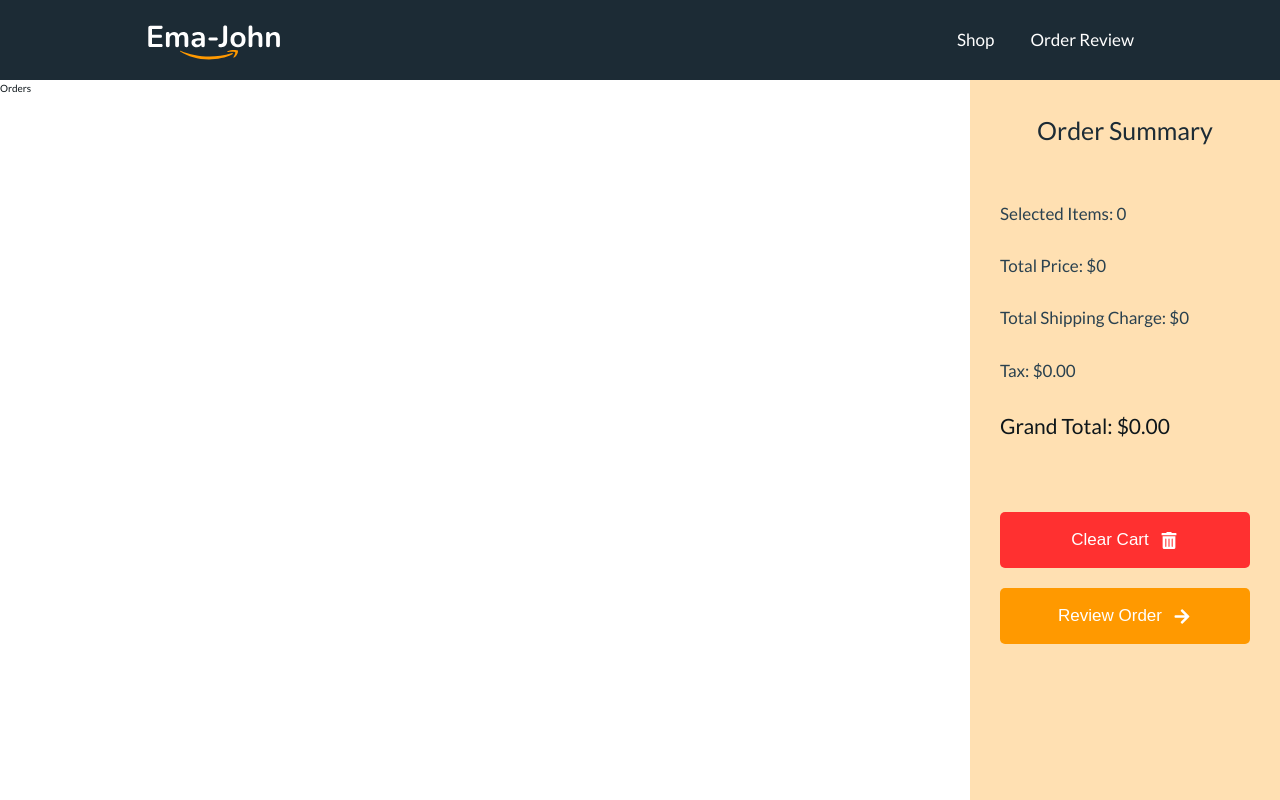
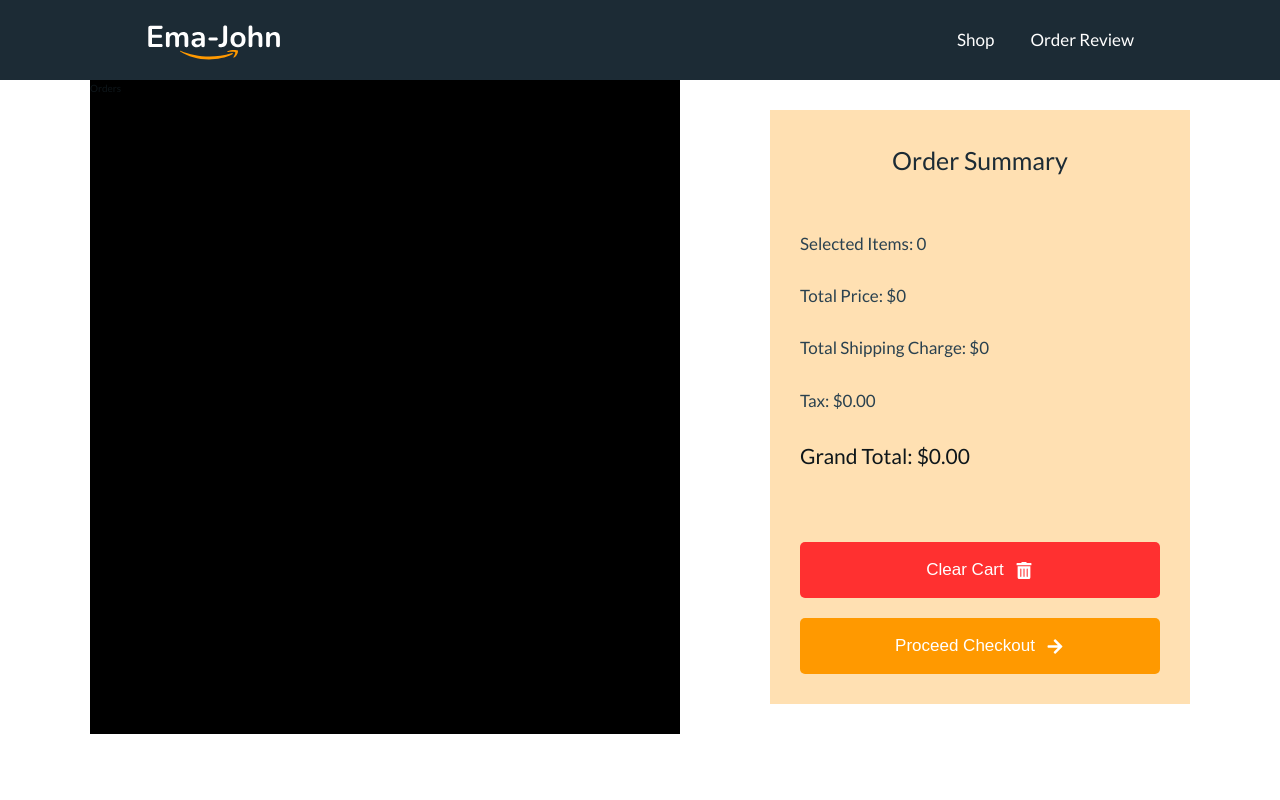
Before and after one commit to tanvirch0750/ema-john-react-practice, a React (Create React App) app: page /orders-review in a window 1280 px wide. Built offline with nearby package versions, Linux system fonts and the light colour scheme; no server answers.

Commit message:
implemented dynamic route path

```diff
--- a/src/App.css
+++ b/src/App.css
@@ -1,10 +1,11 @@
 .container {
   display: grid;
-  grid-template-rows: 8rem calc(100vh - 8rem);
+  grid-template-rows: 8rem min-content;
   grid-template-columns:
     [full-start] minmax(9rem, 1fr) [center-start] repeat(
       10,
       [col-start] minmax(min-content, 14rem) [col-end]
     )
     [center-end] minmax(9rem, 1fr) [full-end];
+  position: relative;
 }
--- a/src/components/Order-Review-Container/OrderReviewContainer.jsx
+++ b/src/components/Order-Review-Container/OrderReviewContainer.jsx
@@ -6,7 +6,7 @@ const OrderReviewContainer = ({cart}) => {
    return (
       <>
          <OrderReview />
-         <OrderSummary cart={cart}/>
+         <OrderSummary cart={cart} customClass="true"/>
       </>
    );
 };
--- /dev/null
+++ b/src/components/Order-Review/OrderReview.css
@@ -0,0 +1,4 @@
+.order-review {
+  grid-column: center-start / col-end 6;
+  background: #000;
+}
--- a/src/components/Order-Review/OrderReview.jsx
+++ b/src/components/Order-Review/OrderReview.jsx
@@ -1,8 +1,11 @@
 import React from 'react';
+import useCart from '../../Hooks/useCart';
+import './OrderReview.css';
 
 const OrderReview = () => {
+   const [cart] = useCart();
    return (
-      <div>
+      <div className='order-review'>
          Orders
       </div>
    );
--- a/src/components/Order-Summary/OrderSummary.css
+++ b/src/components/Order-Summary/OrderSummary.css
@@ -1,11 +1,18 @@
 /* product summary component */
 .product-summary {
+  height: 100vh;
   background-color: rgba(255, 153, 0, 0.3);
   grid-column: col-start 9 / full-end;
   padding: 30px;
+  position: -webkit-sticky;
+  position: sticky !important;
+  top: 0;
 }
 
 .order-review-container.product-summary {
+  grid-column: col-start 8 / center-end;
+  margin: 3rem 0;
+  height: auto;
 }
 
 .product-summary h2 {
--- a/src/components/Order-Summary/OrderSummary.jsx
+++ b/src/components/Order-Summary/OrderSummary.jsx
@@ -1,16 +1,20 @@
 import React from 'react';
 import { FaArrowRight, FaTrashAlt } from "react-icons/fa";
+import { useNavigate } from 'react-router-dom';
 import './OrderSummary.css';
 
-const OrderSummary = ({cart, handleClearCart}) => {
+const OrderSummary = ({cart, handleClearCart, customClass}) => {
    const totalPrice = cart.reduce((acc, currentValue) => acc + currentValue.price * currentValue.quantity, 0);
    const shippingPrice = cart.reduce((acc, currentValue) => acc + currentValue.shipping, 0);
    const quantity = cart.reduce((acc, currentValue) => acc + currentValue.quantity , 0);
 
    const tax = totalPrice * 0.1;
    const grandTotal = totalPrice + shippingPrice + tax;
+
+  const navigate = useNavigate()
+
    return (
-      <aside className="product-summary">
+      <aside className={customClass ? 'order-review-container product-summary' : 'product-summary'}>
         <h2>Order Summary</h2>
         <div className="summary-details">
           <p>Selected Items: {quantity}</p>
@@ -24,8 +28,8 @@ const OrderSummary = ({cart, handleClearCart}) => {
             <p>Clear Cart</p>
             <FaTrashAlt />
           </button>
-          <button className="btn review-btn">
-            <p>Review Order</p>
+          <button className="btn review-btn" onClick={() => navigate(`${customClass ? '/checkout' : '/orders-review'}`)}>
+            <p>{customClass ? 'Proceed Checkout' : 'Order Review'}</p>
             <FaArrowRight />
           </button>
         </div>
--- a/src/components/Products/Products.css
+++ b/src/components/Products/Products.css
@@ -4,11 +4,4 @@
   display: grid;
   grid-template-columns: repeat(auto-fit, minmax(28rem, 1fr));
   gap: 3rem;
-  overflow: scroll;
-  -ms-overflow-style: none;
-  scrollbar-width: none;
 }
-
-.products-content::-webkit-scrollbar {
-  display: none;
-}
```
